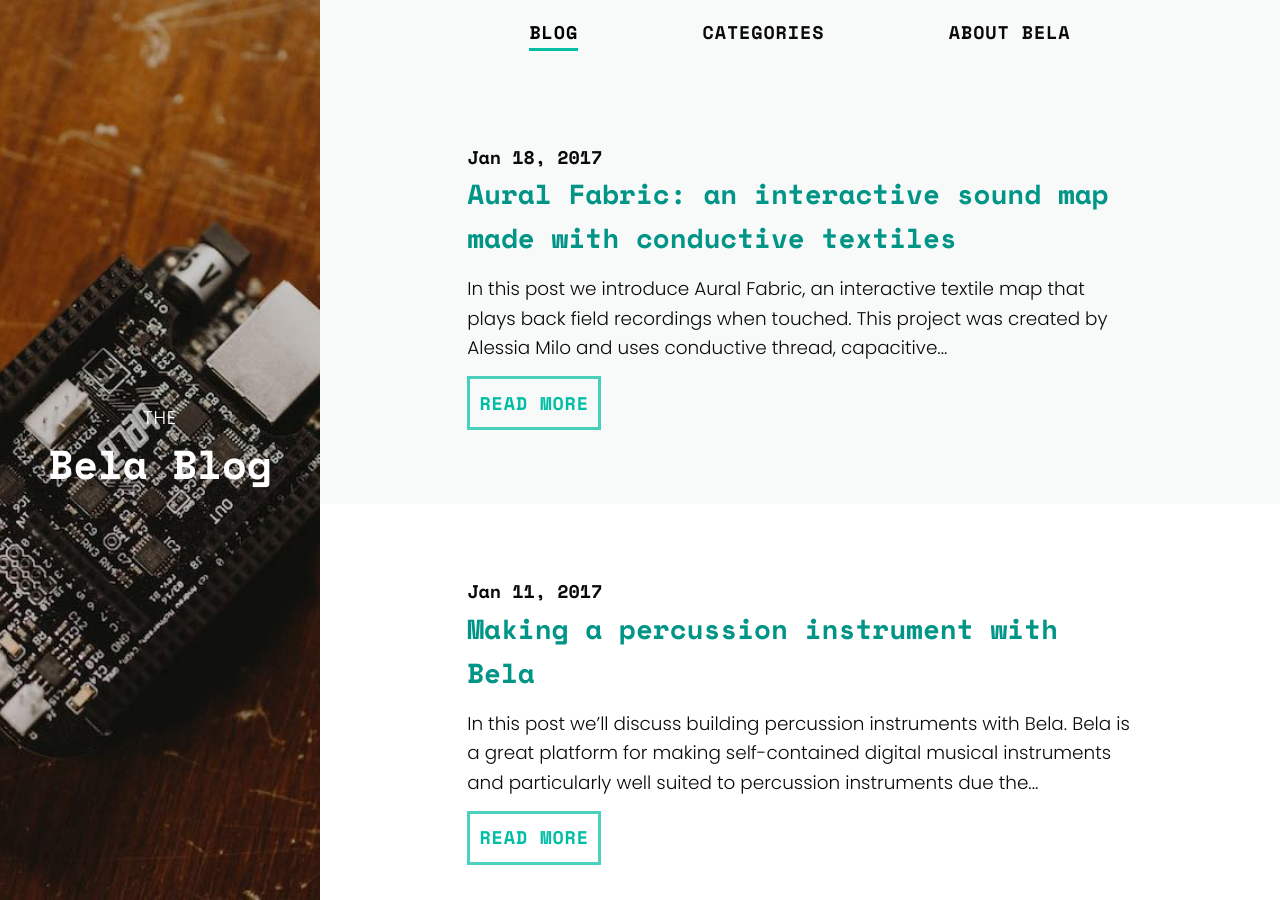
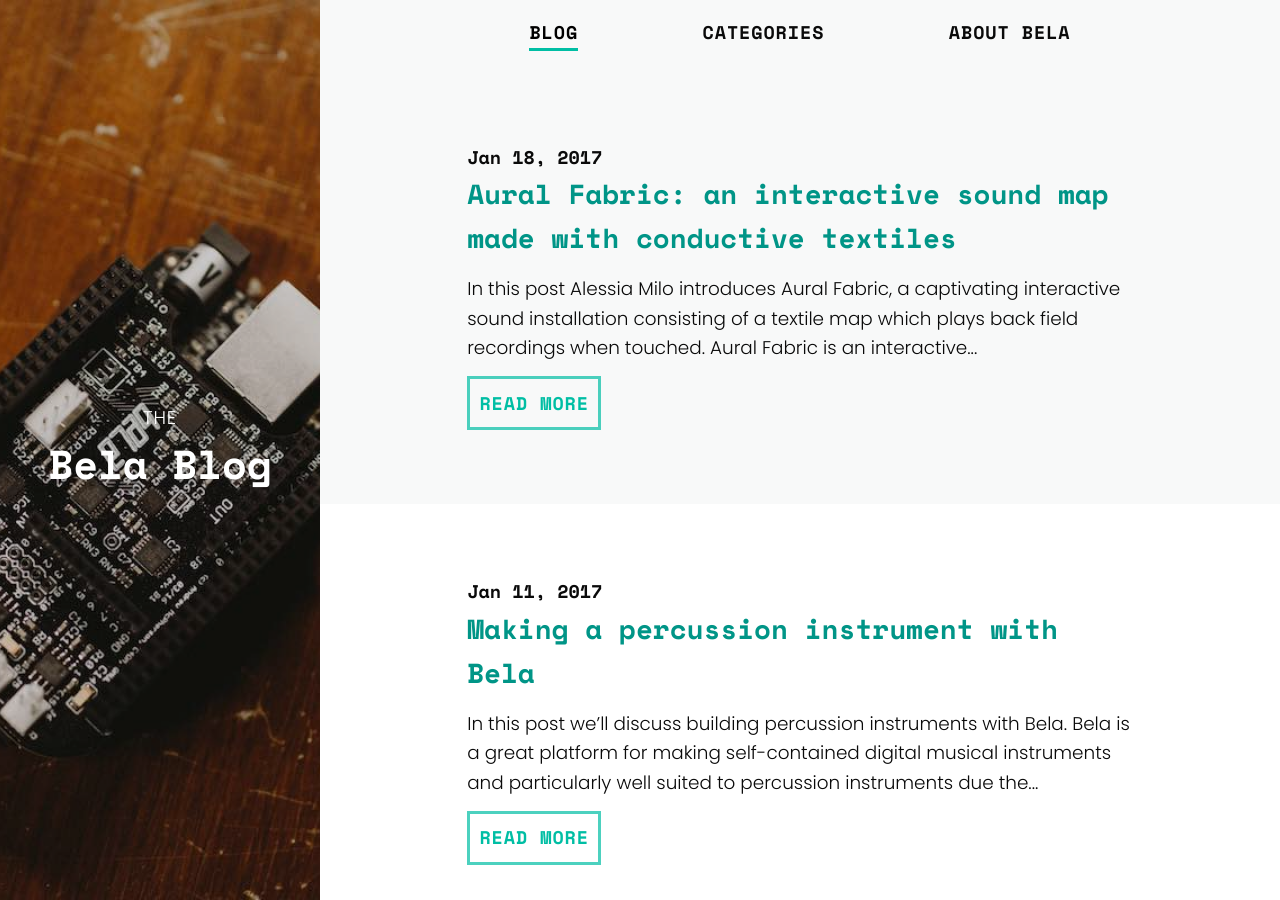
Before and after one commit to BelaPlatform/bela_newBlog, a Jekyll site: the page built from docs/index.html, in a window 1280 px wide and 900 px high. Built offline with Jekyll 4.4.1, drawn with Linux system fonts in a browser that asks for light colours; nearby versions of some CDN libraries; the list of posts is cut into pages by our own code; some of the changed lines change nothing that is shown.

Commit message:
Updates to text aural fabric

```diff
--- a/docs/_posts/2017-01-18-auralfabric.markdown
+++ b/docs/_posts/2017-01-18-auralfabric.markdown
@@ -10,22 +10,20 @@
 author: alessia
 ---
 
-In this post we introduce Aural Fabric, an interactive textile map that plays back field recordings when touched.
-
-This project was created by Alessia Milo and uses conductive thread, capacitive sensing and field recordings to make a captivating interactive sound installation. Alessia has provided us with lots of detail about how it was made using Bela.
+In this post Alessia Milo introduces Aural Fabric, a captivating interactive sound installation consisting of a textile map which plays back field recordings when touched.
 
 {% include youtube.html youtube="9XZ_ByjULBk" %}
 
-Aural Fabric is an interactive textile map allowing you to listen to selected field recordings by touching areas of the map that can sense through conductive thread. The first map that was made represents a selection of sounds from the area of Greenwich, London. The field recordings of the area were captured with binaural microphones as part of a group soundwalk led by myself and Chris Wood, that was part of a [study on sonic perception](http://www.ica2016.org.ar/ica2016proceedings/ica2016/ICA2016-0329.pdf). For the installation I chose the recordings of particular locations on the map that have a unique sonic identity, which you can listen to [here](https://soundcloud.com/auralchar). The textile map was created as a way of presenting these recordings to the general public.
+Aural Fabric is an interactive textile map allowing you to listen to selected field recordings by touching areas of the map that can sense touch. This project uses conductive thread, capacitive sensing and Bela to process sensor data and play back the field recordings. The first map that was made represents a selection of sounds from the area of Greenwich, London. The field recordings of the area were captured with binaural microphones as part of a group soundwalk led by myself and Chris Wood that was part of a [study on sonic perception](http://www.ica2016.org.ar/ica2016proceedings/ica2016/ICA2016-0329.pdf). For the installation I chose the recordings of particular locations on the map that have a unique sonic identity, which you can listen to [here](https://soundcloud.com/auralchar). The textile map was created as a way of presenting these recordings to the general public.
 
-When I created this project I wanted people to be able to explore the fabric surface of the map and hear the field recordings of the specific locations on the map as they touched it. I decided that an interesting way to do this was with conductive thread that I could embroider into the layout of the map. To read the touches from the embroidered areas of the map that contain conductive thread I decided to use the [MPR121 capacitive touch sensing board](https://www.coolcomponents.co.uk/mpr121-capacitive-touch-sensor-breakout-board.html#). Bela is used to process the sensor data that is received from this chip and then playback the field recordings. What follows are some of the considerations I had along the way, and some detail on the technical choices I made.
+When I created this project I wanted people to be able to explore the fabric surface of the map and hear the field recordings of the specific locations on the map as they touched it. I decided that an interesting way to do this was with conductive thread that I could embroider into the layout of the map. To read the touches from the conductive areas of the map I decided to use the [MPR121 capacitive touch sensing board](https://www.coolcomponents.co.uk/mpr121-capacitive-touch-sensor-breakout-board.html#) along with a Bela board. What follows are some of the considerations I had along the way, and some detail on the technical choices I made.
 
 ## Designing the map
 
 {% include single-image.html fileName="aural-fabric/auralfabric-6.jpg" caption="Detail of the top layer." %}
 
 ### Step 1: selecting the exact area to be represented
-I first considered the scale of the map based on how big the conductive areas could be in order to be touched comfortably, and on the limits of the embroidery machine used (Brother Pr1000E). I decided to employ a 360mmx200mm frame. The vector traces from the map of the area (retrieved from [OpenStreetMap](https://www.openstreetmap.org/)) were reduced to the minimum amount needed to make the map recognizable and easily manageable by the embroidery PE-Design 10 software, which I used to transform the shapes into filling patterns.
+I first considered the scale of the map based on how big the conductive areas could be in order to be touched comfortably, and on the limits of the embroidery machine used (Brother Pr1000E) which I used in the Materials Lab at Queen Mary University of London. I finally settled on a 360mmx200mm frame. The vector traces from the map of the area (retrieved from [OpenStreetMap](https://www.openstreetmap.org/)) were reduced to the minimum amount needed to make the map recognizable and easily manageable by the embroidery PE-Design 10 software, which I used to transform the shapes into filling patterns.
 
 ### Step 2: simplifying the map and creating symbols
 
@@ -35,7 +33,7 @@
 
 ## The engineering process
 
-The fabric was meticulously embroidered with coloured rayon and conductive threads thanks to the precision of the embroidery machine in the Materials Lab at Queen Mary University of London. I tested the conductive thread and the different stitch configurations on a small sample of fabric to determine how well the capacitive charges and discharges caused by touching the conductive parts could be read by the breakout board.
+The fabric was meticulously embroidered with coloured rayon and conductive threads thanks to the precision of the embroidery machine. I tested the conductive thread and the different stitch configurations on a small sample of fabric to determine how well the capacitive charges and discharges caused by touching the conductive parts could be read by the breakout board.
 
 {% include single-image.html fileName="aural-fabric/auralfabric-4.jpg" caption="Diagram of the different elements of the interactive fabric." %}
 
@@ -45,19 +43,19 @@
 
 ### Stitching the breakout board
 
-Particular care was taken when connecting the circuit traces in the inner embroidered circuit layer to the capacitive pins of the breakout board. As this connection needs to be extremely solid it was decided to solder some conductive wire to the board, pass it through the holes beforehand, and then stitch the wires one by one to the correspondent conductive thread traces, which were previously embroidered according to the position of the buildings in the above graphical layer.
+Particular care was taken when connecting the circuit traces in the inner embroidered circuit layer to the capacitive pins of the breakout board. As this connection needs to be extremely solid it was decided to solder some conductive wire to the board, pass it through the holes beforehand, and then stitch the wires one by one to the correspondent conductive thread traces, which were previously embroidered.
 
 {% include single-image.html fileName="aural-fabric/auralfabric-5.jpg" caption="Detail of MPR121 breakout board with the passing wire soldered and sewn between the board and the threads traces." %}
 
 Here are some pointers that came from the process of working with the conductive thread:
 
-* Two traces should never be too close to one another or they will trigger false readings.
+* Two traces should never be too close to one another or they will trigger false readings by shorting together.
 * The flow from the conductive top area should reach the capacitive board without encountering too much resistance from the fabric, or from making the path too long. I measured with a multimeter how well the stitches chosen for the underlying soft circuit would perform on this particular fabric. A backing fabric too thick, or a line of stitches too distant from each other can create discontinuities. It’s alway better to measure this on some samples before embroidering the final one as the particular materials and threads you use can behave very differently, and to avoid wasting time and material.
-* Be patient and carefully design your circuit according to the intended position of the capacitive boards. I decided to place the two of them (to allow for 24 separate readings) in the top corners of the fabric. The leftmost is connected through i2c to the other one, and this one goes to Bela. This cable is the only connection between the Fabric and Bela.
+* Be patient and carefully design your circuit according to the intended position of the capacitive boards. For example, I decided to place the two of them (to allow for 24 separate readings) in the top corners of the fabric.
 
 ## Connecting with Bela:
 
-The two breakout boards are connected through i2c to Bela which receives the readings from each pin of the breakout boards. It is possible to set an independent threshold for each, which will trigger the index releasing the correspondent recording. The code used to read the capacitive touch breakout board comes with the board and can be found here: [examples/06-Sensors/capacitive-touch/](https://github.com/BelaPlatform/Bela/tree/master/examples/06-Sensors/capacitive-touch).
+The two breakout boards are connected through i2c to Bela which receives the readings from each pin of the breakout boards. The leftmost is connected through i2c to the other one, and this one goes to Bela. This cable is the only connection between the Fabric and Bela. It is possible to set an independent threshold for each pin, which will trigger the index releasing the correspondent recording. The code used to read the capacitive touch breakout board comes with the board and can be found here: [examples/06-Sensors/capacitive-touch/](https://github.com/BelaPlatform/Bela/tree/master/examples/06-Sensors/capacitive-touch).
 
 {% include single-image.html fileName="aural-fabric/06-Sensors_capacitive-touch_bb.jpg" caption="MPR121 capacitive touch sensing breakout board connected to the i2c terminals of Bela." %}
 
```
